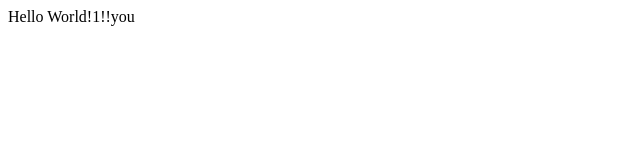
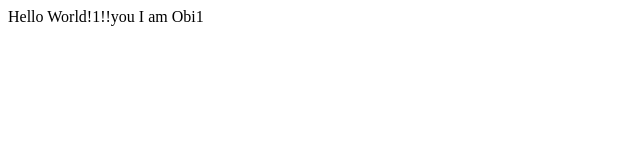
Before and after one commit to obivage/Git-master-branch, a plain HTML site: page index.html in a window 1280 px wide. Shown: the full height of the page, 0-640 px from the left. Drawn offline with Linux system fonts and the light colour scheme.

Commit message:
added new name

```diff
--- a/index.html
+++ b/index.html
@@ -6,6 +6,6 @@
     <title>Document</title>
   </head>
   <body>
-    Hello World!1!!you
+    Hello World!1!!you I am Obi1
   </body>
 </html>
```
